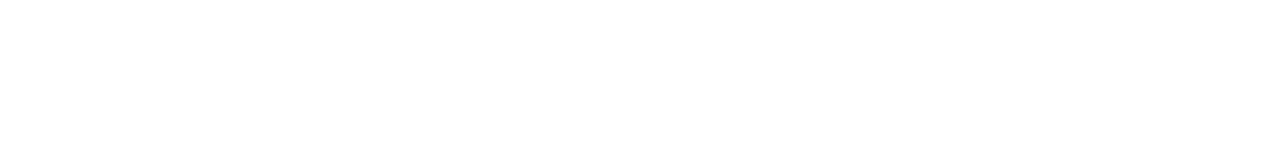
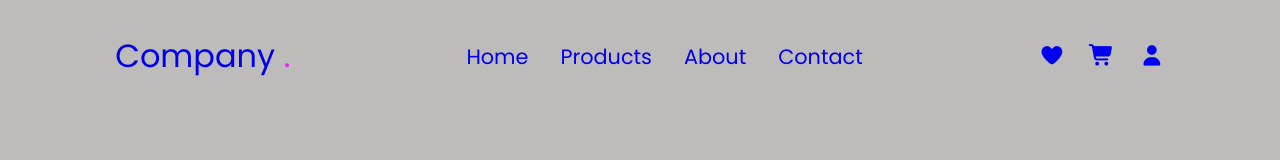
Before and after one commit to asaduzzaman-anik/Simple-Ecommerce-Website, a plain HTML site: page index.html in a window 1280 px wide. Drawn offline with Linux system fonts and the light colour scheme.

Commit message:
Created the navigation bar

```diff
--- a/index.html
+++ b/index.html
@@ -4,8 +4,28 @@
     <meta charset="UTF-8">
     <meta name="viewport" content="width=device-width, initial-scale=1.0">
     <title>Simple Ecommerce Website</title>
+    <!-- font awesome cdn link -->
+     <link rel="stylesheet" href="https://cdnjs.cloudflare.com/ajax/libs/font-awesome/7.0.1/css/all.min.css">
+     <link rel="stylesheet" href="style.css">
 </head>
 <body>
-
+    <!-- header section starts here -->
+     <header>
+        <div class="logo">
+            <a href="index.html">Company <span> .</span></a>
+        </div>
+        <nav class="navbar">
+            <a href="#home">home</a>
+            <a href="#products">products</a>
+            <a href="#about">about</a>
+            <a href="#contact">contact</a>
+        </nav>
+        <div class="icons">
+            <a href="#" class="fa-solid fa-heart"></a>
+            <a href="#" class="fa-solid fa-cart-shopping"></a>
+            <a href="#" class="fa-solid fa-user"></a>
+        </div>
+     </header>
+    <!-- header section ends here -->
 </body>
 </html>
--- /dev/null
+++ b/style.css
@@ -0,0 +1,62 @@
+
+@import url('https://fonts.googleapis.com/css2?family=Poppins:ital,wght@0,400;0,500;0,600;0,700;1,400&display=swap');
+
+:root{
+    --primary-color: #2F243A;
+    --secondary-color: #FAC9B8;
+    --light-color: #BEBBBB;
+    --hover-color: #DB8A74;
+    --color-pink: #ed1ff5;
+}
+
+body{
+    margin: 0;
+    padding: 0;
+    font-family: 'Poppins', sans-serif;
+    background-color: var(--light-color);
+}
+/* Styling for header starts here */
+header{
+    padding: 2rem 9%;
+    display: flex;
+    align-items: center;
+    justify-content: space-between;
+    text-transform: capitalize;
+}
+/* header logo */
+header .logo {
+    font-size: 2rem;
+    color: var(--primary-color);
+}
+header .logo a{
+    text-decoration: none;
+}
+header .logo a span{
+    /* font-size: 3rem; */
+    color: var(--color-pink);
+}
+/* header navbar */
+header .navbar{
+    display: flex;
+    gap: 2rem;
+    font-size: 1.3rem;
+}
+header .navbar a{
+    text-decoration: none;
+}
+header .navbar a:hover{
+    text-decoration: underline;
+    color: var(--color-pink);
+}
+/* header icons */
+header .icons{
+    display: flex;
+    gap: 1.5rem;
+    font-size: 1.3rem;
+}
+header .icons a{
+    text-decoration: none;
+}
+header .icons a:hover{
+    color: var(--color-pink);
+}
```
